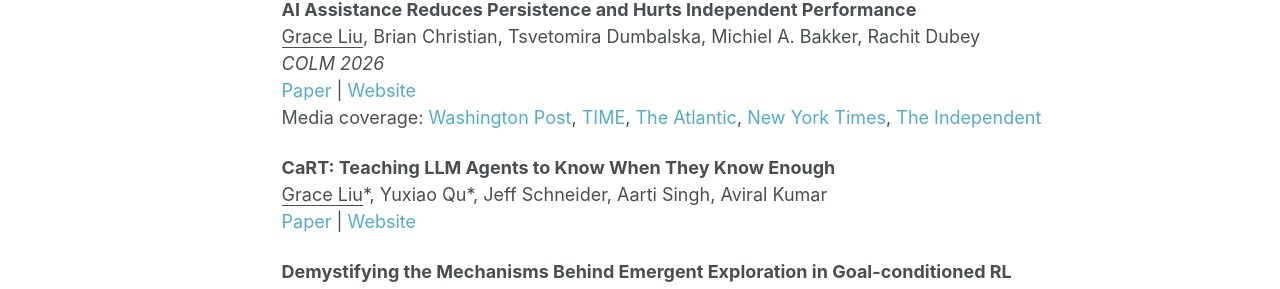
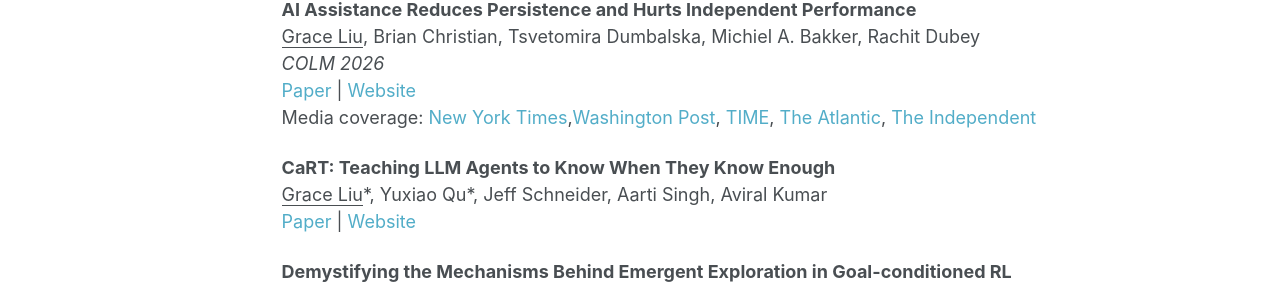
Before and after one commit to graliuce/graliuce.github.io, a Jekyll site: the page built from _pages/about.md, in a window 1280 px wide and 900 px high. Shown: the part 410-699 px from the top of the window. Built offline with Jekyll 4.4.1, drawn with Linux system fonts in a browser that asks for light colours; some web fonts are replaced; part of the change alters nothing that is shown.

```diff
--- a/_pages/about.md
+++ b/_pages/about.md
@@ -13,7 +13,7 @@ Hi I'm Grace. I'm a PhD student in the MLD department at CMU. I study the challe
 <u>Grace Liu</u>, Brian Christian, Tsvetomira Dumbalska, Michiel A. Bakker, Rachit Dubey \
 *COLM 2026* \
 [Paper](https://arxiv.org/abs/2604.04721) | [Website](https://ai-project-website.github.io/AI-assistance-reduces-persistence/)\
-Media coverage: [Washington Post](https://www.washingtonpost.com/technology/2026/07/07/how-stop-chatgpt-ruining-how-you-think/), [TIME](https://time.com/article/2026/05/19/is-ai-making-our-brains-weaker/), [The Atlantic](https://www.theatlantic.com/ideas/2026/06/ai-open-ai-anthropic/687689/), [New York Times](https://www.nytimes.com/2026/04/28/opinion/political-campaigns-artificial-intelligence.html), [The Independent](https://www.independent.co.uk/news/uk/home-news/ai-brain-effect-psychology-learning-study-frog-b2959803.html)
+Media coverage: [New York Times](https://www.nytimes.com/interactive/2026/09/29/magazine/ai-chatbots-brain-development-study.html?smid=nytcore-ios-share),[Washington Post](https://www.washingtonpost.com/technology/2026/07/07/how-stop-chatgpt-ruining-how-you-think/), [TIME](https://time.com/article/2026/05/19/is-ai-making-our-brains-weaker/), [The Atlantic](https://www.theatlantic.com/ideas/2026/06/ai-open-ai-anthropic/687689/), [The Independent](https://www.independent.co.uk/news/uk/home-news/ai-brain-effect-psychology-learning-study-frog-b2959803.html)
 
 **CaRT: Teaching LLM Agents to Know When They Know Enough**\
 <u>Grace Liu</u>&#42;, Yuxiao Qu&#42;, Jeff Schneider, Aarti Singh, Aviral Kumar \
```
